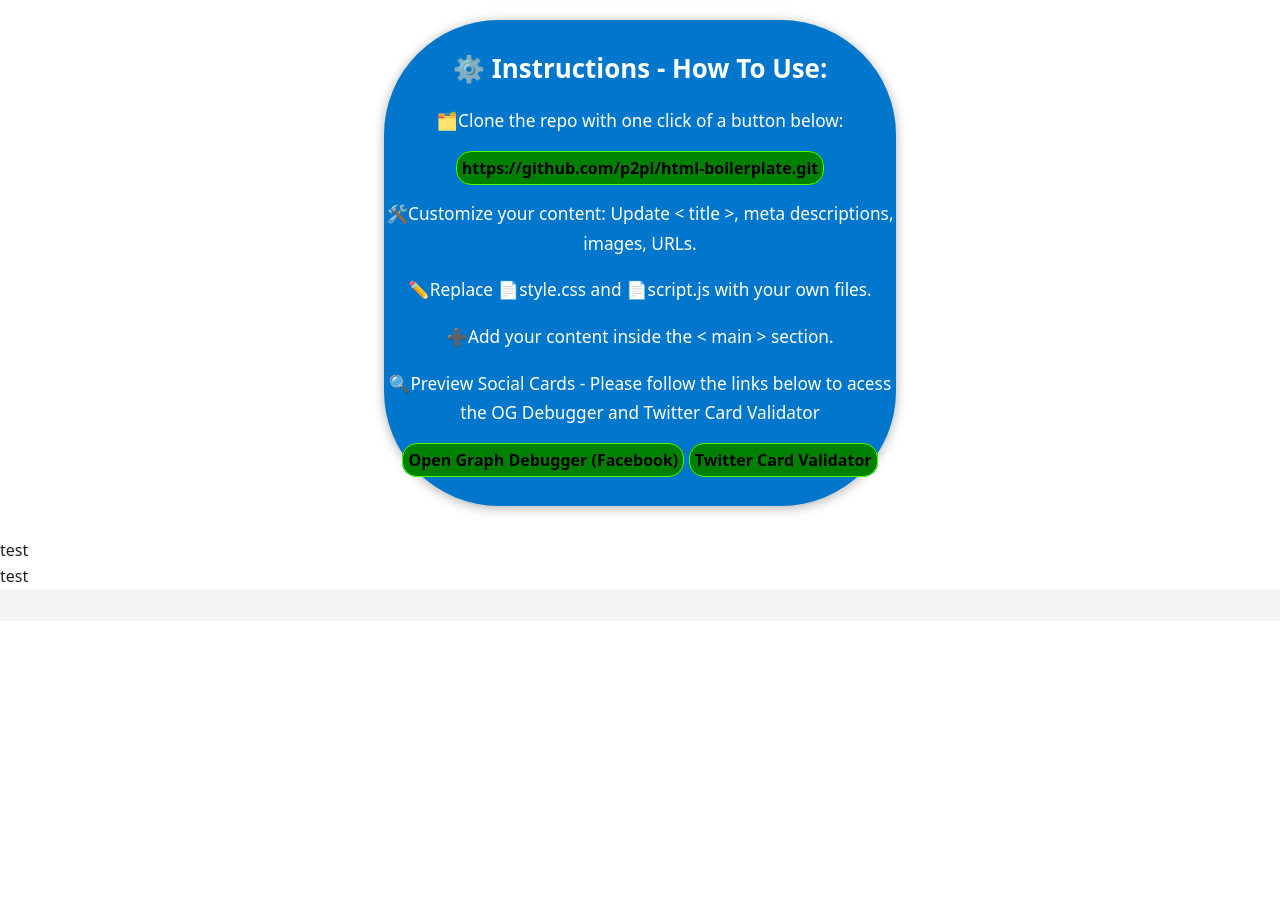
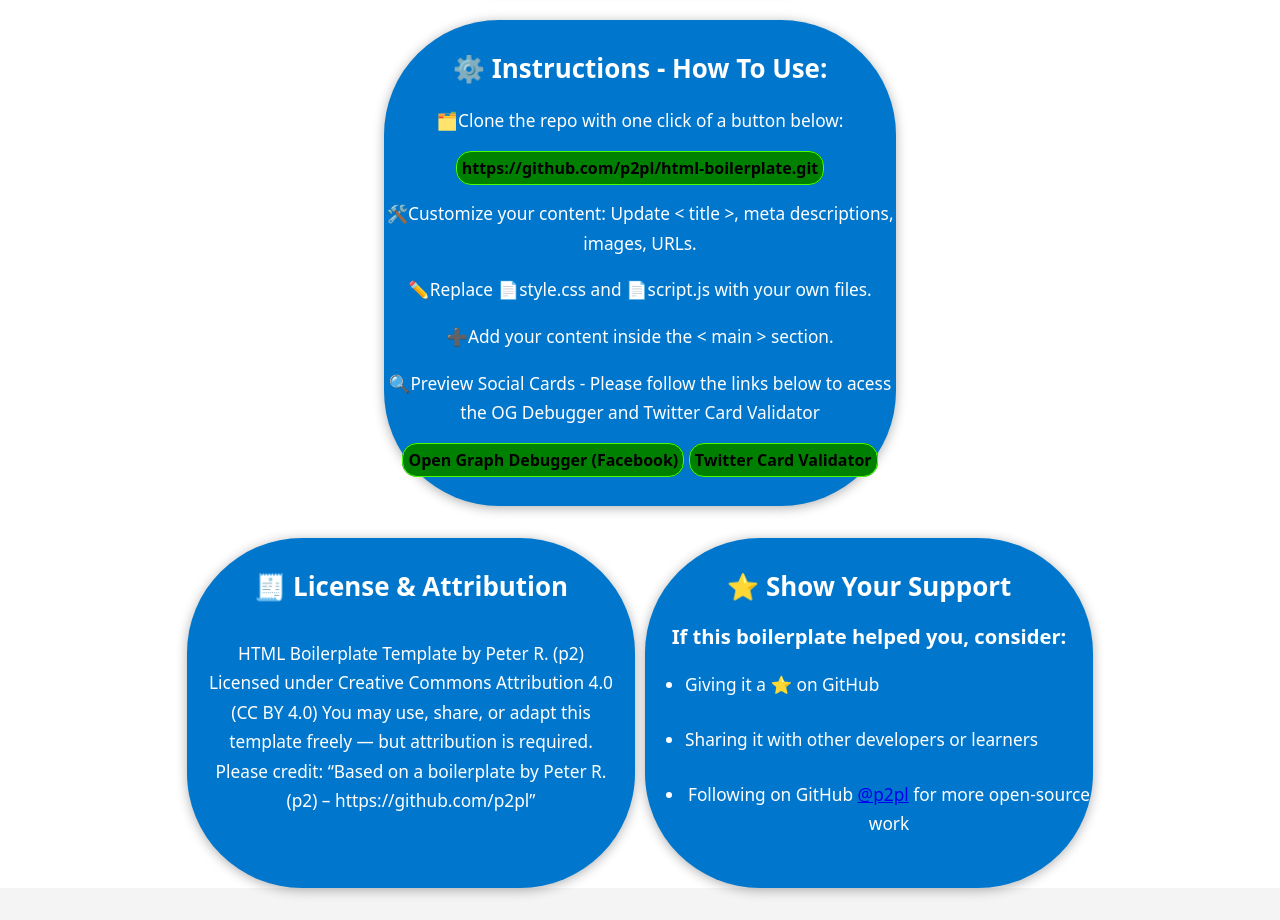
Before and after one commit to p2pl/html-boilerplate, a plain HTML site: page index.html in a window 1280 px wide. Shown: the part 3313-4233 px from the top of the page. Before the commit the page ends 3934 px from the top, so only its background shows below. Drawn offline with nearby package versions, Linux system fonts and the light colour scheme.

Commit message:
further changes to user UI

```diff
--- a/index.html
+++ b/index.html
@@ -182,10 +182,10 @@ standards mode (as opposed to quirks mode).--&gt;
         <span>Accessible mobile menu toggle example (#menu-button & #main-nav)</span>
         <span>Dark mode toggle example (#toggle-theme)</span>
         <span>Basic error handling pattern with try/catch</span>
-        <span><code>// Example:
+        <code>// Example:
           Toggle dark mode const themeBtn = $("#toggle-theme"); if (themeBtn) {
           themeBtn.addEventListener("click", () => { document.body.classList.toggle("dark"); }); }
-          </code></span>
+          </code>
       </div>
       </div>
       <pre><code class="language-javascript">// script.js
@@ -266,7 +266,7 @@ try {
       <div class="filespart">
         <h2>📂 Files Included</h2>
         <div class="bullet-list-inline">
-          <span>📄index.html</span>
+          <span><a href="#" download>📄index.html</span></a>
           <span>📄style.css</span>
           <span>📄script.js</span>
           <span>📄LICENSE.txt</span>
@@ -288,8 +288,22 @@ try {
       </div>
     </section>
     <section class="finalinfo">
-      <div class="license">test</div>
-      <div class="support">test</div>
+      <div class="license">
+        <h2>🧾 License & Attribution</h2>
+        <p>HTML Boilerplate Template by Peter R. (p2)
+Licensed under Creative Commons Attribution 4.0 (CC BY 4.0)
+You may use, share, or adapt this template freely — but attribution is required.
+Please credit: “Based on a boilerplate by Peter R. (p2) – https://github.com/p2pl”</p>
+      </div>
+      <div class="support">
+        <h2>⭐️ Show Your Support</h2>
+        <h3>If this boilerplate helped you, consider:</h3>
+        <ul class="bullet-list-inline">
+          <li>Giving it a ⭐️ on GitHub</li>
+          <li>Sharing it with other developers or learners</li>
+          <li>Following on GitHub <a href="https://github.com/p2pl">@p2pl</a> for more open-source work</li>
+        </ul>
+      </div>
     </section>
   </main>
   <footer role="contentinfo"> </footer>
--- a/style.css
+++ b/style.css
@@ -285,6 +285,7 @@ code {
   flex-direction: row;
   width: 40%;
   max-width: none;
+  min-width: 400px;
   margin: 2rem auto;
   padding: 2rem 0;
   background: #0077cc;
@@ -315,6 +316,58 @@ code {
   border: 1px double white;
   border-radius: 15px;
 }
+.finalinfo {
+  display: flex;
+  justify-content: center;
+  width: 100%;
+  margin-left: auto;
+  margin-right: auto;
+  height: auto;
+  margin-top: 0;
+
+  gap: 10px;
+}
+.finalinfo p {
+  display: flex;
+  text-align: center;
+  color: white;
+  padding: 15px;
+  margin-top: 0;
+
+}
+.license {
+  width: 35%;
+  height: auto;
+  margin: 0;
+  padding: 2rem 0;
+  background: #0077cc;
+  border-radius: 115px;
+  box-shadow: 0 2px 12px 0 rgba(0, 0, 0, 0.308);
+  font-size: 1.08rem;
+  line-height: 1.7;
+  color: white;
+  text-align: center;
+}
+.support {
+  width: 35%;
+  height: auto;
+  margin: 0;
+  padding: 2rem 0;
+  background: #0077cc;
+  border-radius: 115px;
+  box-shadow: 0 2px 12px 0 rgba(0, 0, 0, 0.308);
+  font-size: 1.08rem;
+  line-height: 1.7;
+  color: white;
+  text-align: center;
+}
+.support ul {
+  color: white;
+  position: relative;
+  display: flex;
+  justify-content: flex-start;
+}
+
 button {
   font: inherit;
   cursor: pointer;
```
Also changed, not shown: 1 other file.
